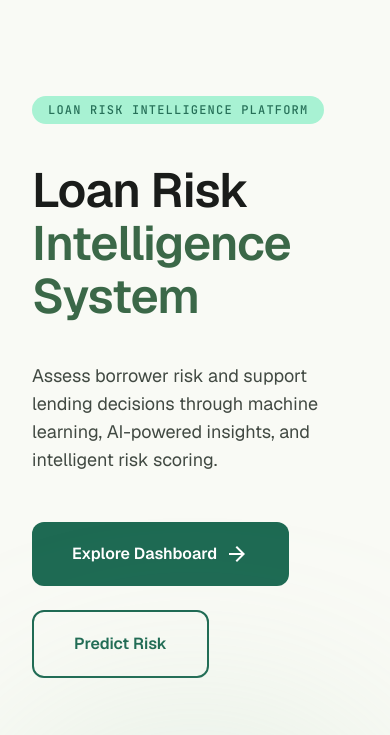
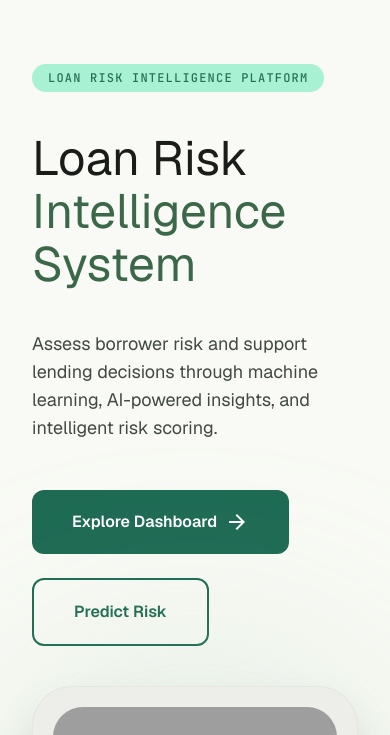
Before and after one commit to AyushVishwakarma19/AI-Powered-Loan-Risk-Intelligence-System, a Flask app: page / in a window 390 px wide. Shown: the part 73-808 px from the top of the page. Run offline with Flask 3, Linux system fonts and the light colour scheme; parts of the project's set-up code (start-up, migrations or seed data) failed here and were passed over; some libraries are stand-ins or nearby versions; grey boxes are pictures that could not be loaded.

Commit message:
Home page improvement mobile responsiveness

```diff
--- a/frontend/templates/index.html
+++ b/frontend/templates/index.html
@@ -151,13 +151,13 @@
     </header>
     <main>
         <!-- Hero Section -->
-        <section class="relative overflow-hidden hero-pattern py-24 lg:py-36">
-            <div class="max-w-max-width mx-auto px-container-padding grid lg:grid-cols-2 gap-20 items-center">
+        <section class="relative overflow-hidden hero-pattern py-16 lg:py-36">
+            <div class="max-w-max-width mx-auto px-container-padding grid lg:grid-cols-2 gap-10 lg:gap-20 items-center">
                 <div class="space-y-10 transition-all duration-1000 opacity-100 translate-y-0">
                     <div
                         class="inline-flex items-center px-4 py-1.5 bg-secondary-container text-on-secondary-container rounded-full text-label-sm font-label-sm uppercase tracking-widest">
                         LOAN RISK INTELLIGENCE PLATFORM</div>
-                    <h1 class="text-display-lg font-display-lg text-on-surface leading-[1.1]">
+                    <h1 class="text-5xl md:text-display-lg font-display-lg text-on-surface leading-[1.1]">
                         Loan Risk <br><span class="text-primary">Intelligence System</span>
                     </h1>
                     <p class="text-body-lg font-body-lg text-on-surface-variant max-w-xl">Assess borrower risk and
```
